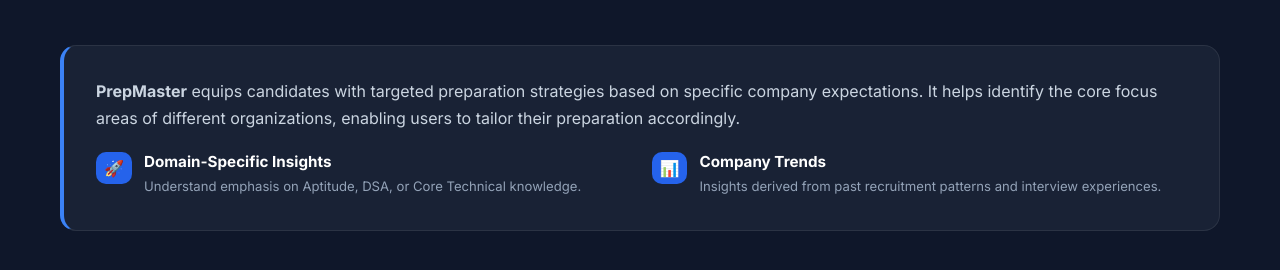
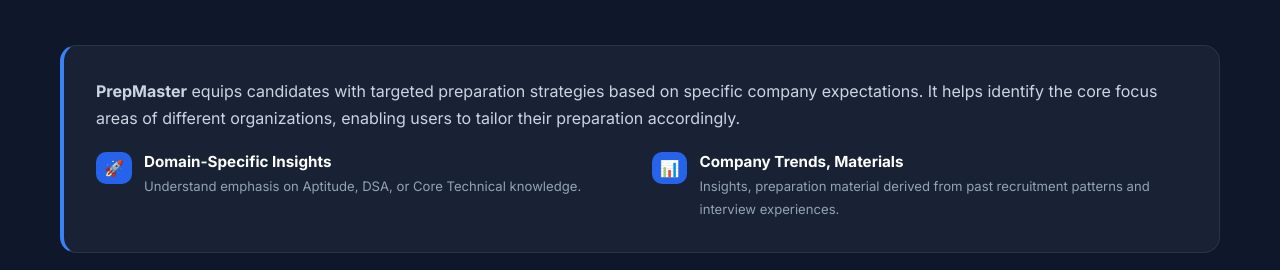
Before and after one commit to yamireddy04/PrepSphere, a plain HTML site: page Frontend/prepmaster/prepmaster.html in a window 1280 px wide. Shown: the part 188-458 px from the top of the page. Drawn offline with Linux system fonts and the light colour scheme.

Commit message:
Update prepmaster.html

```diff
--- a/Frontend/prepmaster/prepmaster.html
+++ b/Frontend/prepmaster/prepmaster.html
@@ -69,8 +69,8 @@
       <div class="info-item">
         <div class="info-icon">📊</div>
         <div>
-          <h3>Company Trends</h3>
-          <p>Insights derived from past recruitment patterns and interview experiences.</p>
+          <h3>Company Trends, Materials</h3>
+          <p>Insights, preparation material derived from past recruitment patterns and interview experiences.</p>
         </div>
       </div>
     </div>
```
